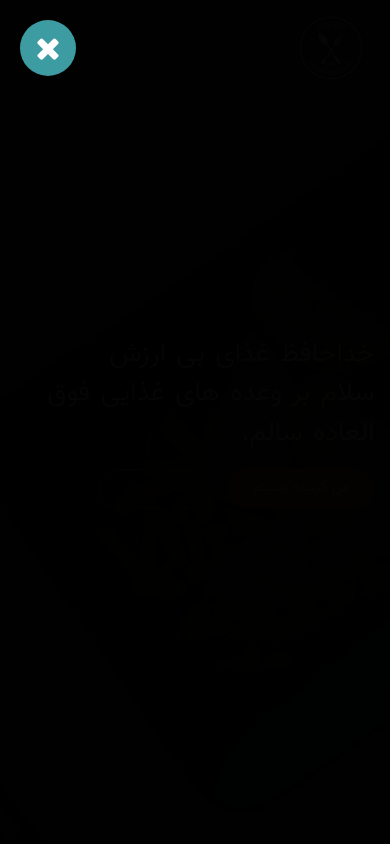
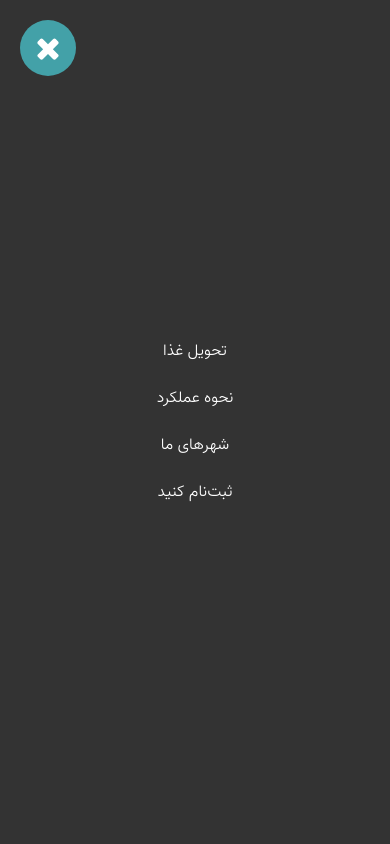
Before and after one commit to mosi3883/delino, a website: page index.html in a window 390 px wide. Both pictures are taken after a click on the button 48 px from the left and 48 px from the top of the page. Shown: the top 844 px of the page. Drawn offline with Linux system fonts and the light colour scheme.

Commit message:
mobile nav

```diff
--- a/index.html
+++ b/index.html
@@ -21,7 +21,22 @@
       <use href="img/sprite.svg#icon-close"></use>
     </svg>
   </a>
-  <div class="overlay hidden"></div>
+  <div class="overlay hidden">
+    <ul class="overlay__list">
+      <li class="overlay__item">
+        <a href="#" class="overlay__link">تحویل غذا</a>
+      </li>
+      <li class="overlay__item">
+        <a href="#" class="overlay__link">نحوه عملکرد</a>
+      </li>
+      <li class="overlay__item">
+        <a href="#" class="overlay__link">شهرهای ما</a>
+      </li>
+      <li class="overlay__item">
+        <a href="#" class="overlay__link">ثبت‌نام کنید</a>
+      </li>
+    </ul>
+  </div>
   <header class="header">
     <!-- * fix navbar in mobile -->
     <div class="container mt-sm flex jc-sb ai-c">
--- a/js/script.js
+++ b/js/script.js
@@ -2,18 +2,21 @@ const ham = document.querySelector(".hamberger");
 const hamIcon = document.querySelector(".ham__icon.icon-menu");
 const closeIcon = document.querySelector(".ham__icon.icon-close");
 const overlay = document.querySelector(".overlay")
-ham.addEventListener("click", function () {
+ham.addEventListener("click", function (e) {
+  e.preventDefault();
   if (ham.dataset.state === "0") {
     //alert("its close, openning");
     hamIcon.classList.add("hidden")
     closeIcon.classList.remove("hidden");
     ham.dataset.state = "1";
     overlay.classList.remove("hidden");
+    setTimeout(() => overlay.style.opacity = "1", 0)
   } else {
     //alert("its open, closing");
     hamIcon.classList.remove("hidden")
     closeIcon.classList.add("hidden");
     ham.dataset.state = "0";
     overlay.classList.add("hidden");
+    setTimeout(() => overlay.style.opacity = "0", 0)
   }
 })
--- a/sass/_header.scss
+++ b/sass/_header.scss
@@ -23,12 +23,40 @@
 .overlay {
   width: 100%;
   height: 100%;
-  background-color: rgba(0, 0, 0, 0.98);
+  background-color: #333;
   right: 0;
   top: 0;
   position: fixed;
   z-index: 15;
+  opacity: 0;
+  transition: all 0.5s;
+  display: grid;
+  place-items: center;
+
+  &__list {
+    list-style: none;
+    width: 80%;
+  }
+
+  &__link:link,
+  &__link:visited {
+    text-decoration: none;
+    color: #fff;
+    display: block;
+    padding: 1.5rem;
+    font-size: 2rem;
+    text-align: center;
+    transition: all 0.5s;
+    border-radius: 10rem;
+  }
+
+  &__link:hover,
+  &__link:active {
+    background-color: var(--color-white);
+    color: #333;
+  }
 }
+
 
 .header {
   min-height: 55rem;
--- a/sass/_utilities.scss
+++ b/sass/_utilities.scss
@@ -29,5 +29,6 @@
 }
 
 .hidden {
+
   display: none;
 }
```
Also changed, not shown: css/style.css.
